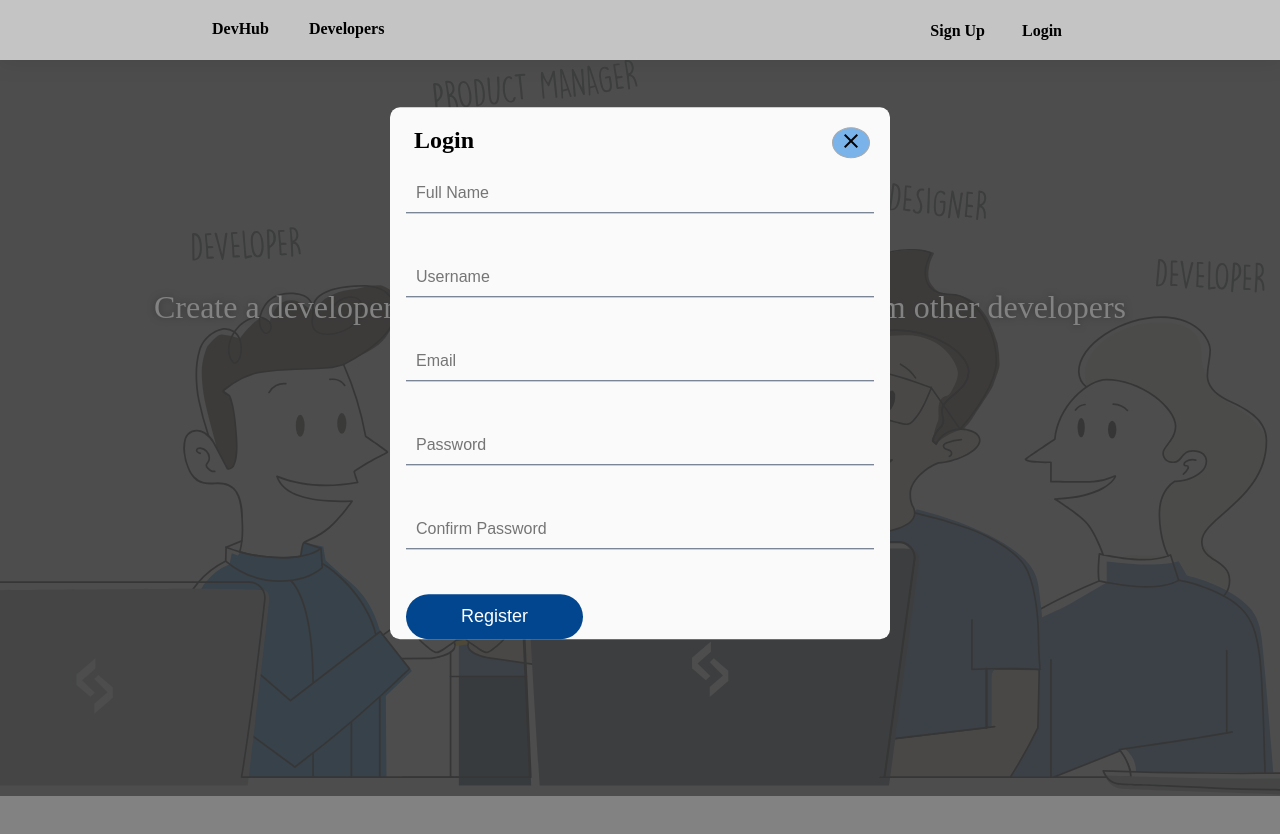
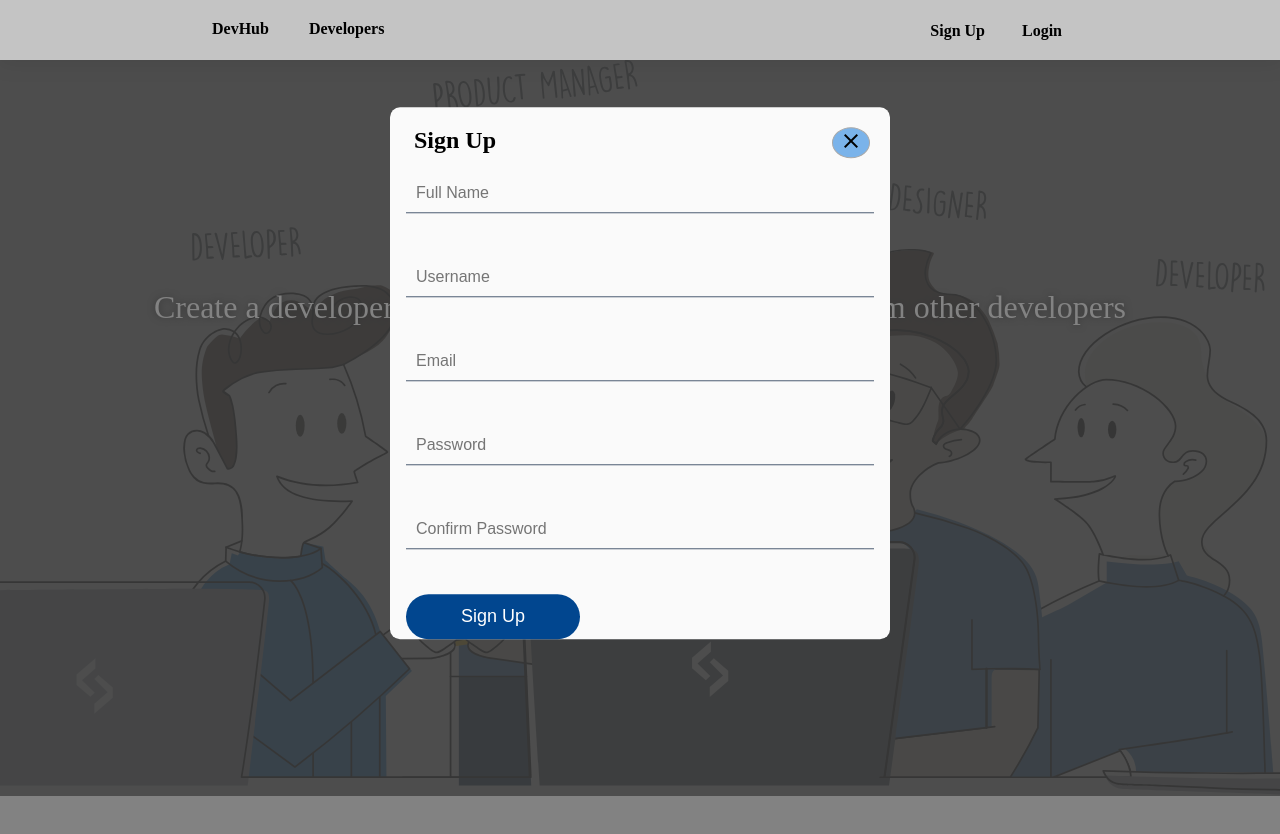
Before and after one commit to Aj-gupta/mern-devhub, a React (Create React App) app in the folder frontend/: page / in a window 1280 px wide. Both pictures are taken after a click on the button "Sign Up". Shown: the top 834 px of the page. Built offline with nearby package versions, Linux system fonts and the light colour scheme; no server answers.

Commit message:
frontend: fixed issues on login and register modal

```diff
--- a/frontend/src/components/Home/LoginModal.js
+++ b/frontend/src/components/Home/LoginModal.js
@@ -15,9 +15,9 @@ export default function LoginModal({ isOpen, toggle }) {
 
   const handleSubmit = e => {
     e.preventDefault()
-    const { email, password } = e.target.elements
+    const { loginId, password } = e.target.elements
 
-    login(email.value, password.value)(dispatch)
+    login(loginId.value, password.value)(dispatch)
   }
   if (loading) {
     return <FullPageSpinner />
@@ -36,7 +36,7 @@ export default function LoginModal({ isOpen, toggle }) {
           </button>
         </header>
         <Form onSubmit={handleSubmit}>
-          <input placeholder="Email" type="email" name="email" />
+          <input placeholder="Email Or Username" type="text" name="loginId" />
           <input placeholder="Password" type="password" name="password" />
           <button type="submit">Login</button>
         </Form>
--- a/frontend/src/components/Home/RegisterModal.js
+++ b/frontend/src/components/Home/RegisterModal.js
@@ -6,9 +6,10 @@ import FullPageSpinner from '../FullPageSpinner'
 import { Content, ModalContainer } from '../styled/ModalContainer'
 
 function RegisterModal({ isOpen, toggle }) {
-  const [{ user, loading, error }, dispatch] = useReducer(userRegisterReducer, {
-    loading: false,
-  })
+  const [{ user, loading, error }, dispatch] = useReducer(
+    userRegisterReducer,
+    {},
+  )
 
   const handleSubmit = e => {
     console.log(user, dispatch)
@@ -32,7 +33,7 @@ function RegisterModal({ isOpen, toggle }) {
     <ModalContainer isOpen={isOpen}>
       <Content>
         <header>
-          <h2>Login</h2>
+          <h2>Sign Up</h2>
           <button type="button" onClick={() => toggle(false)}>
             <span className="material-icons">close</span>
           </button>
@@ -58,7 +59,7 @@ function RegisterModal({ isOpen, toggle }) {
             />
           </div>
           <div>
-            <button type="submit">Register</button>
+            <button type="submit">Sign Up</button>
           </div>
         </Form>
       </Content>
```
